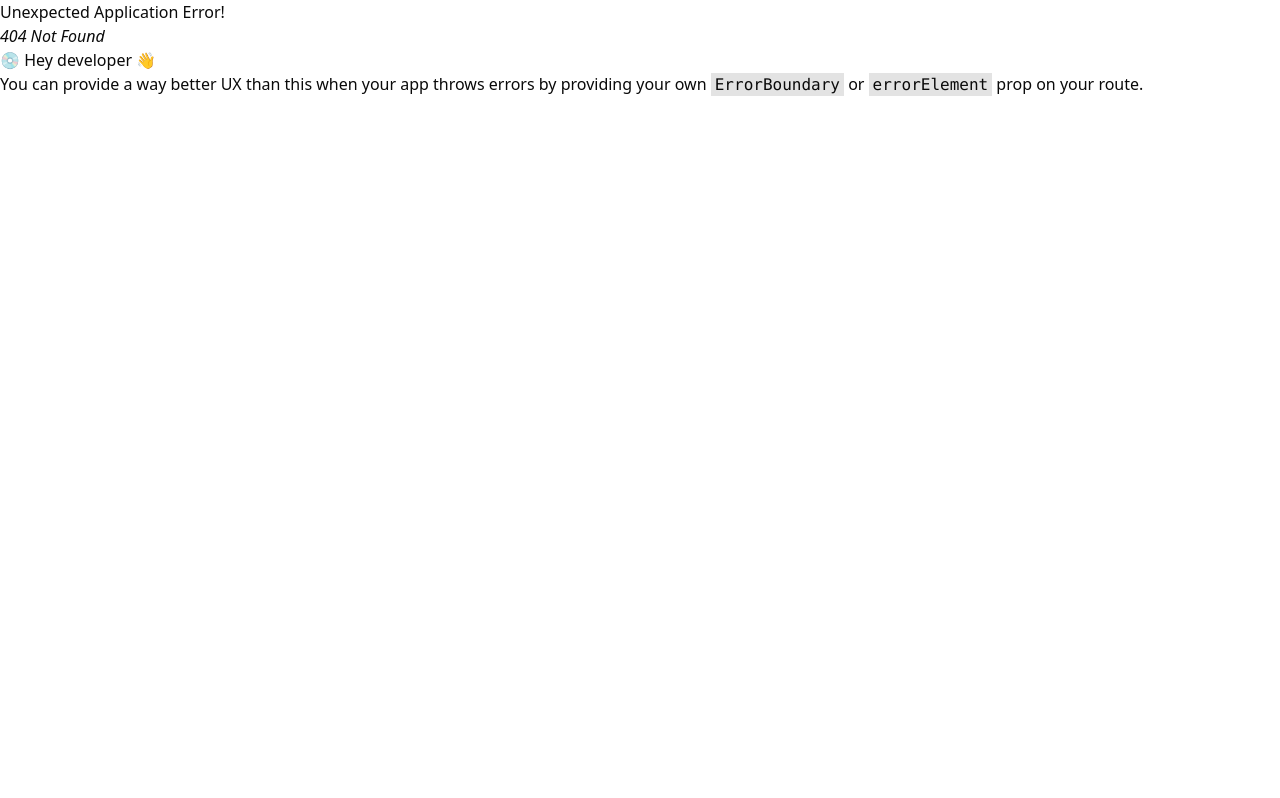
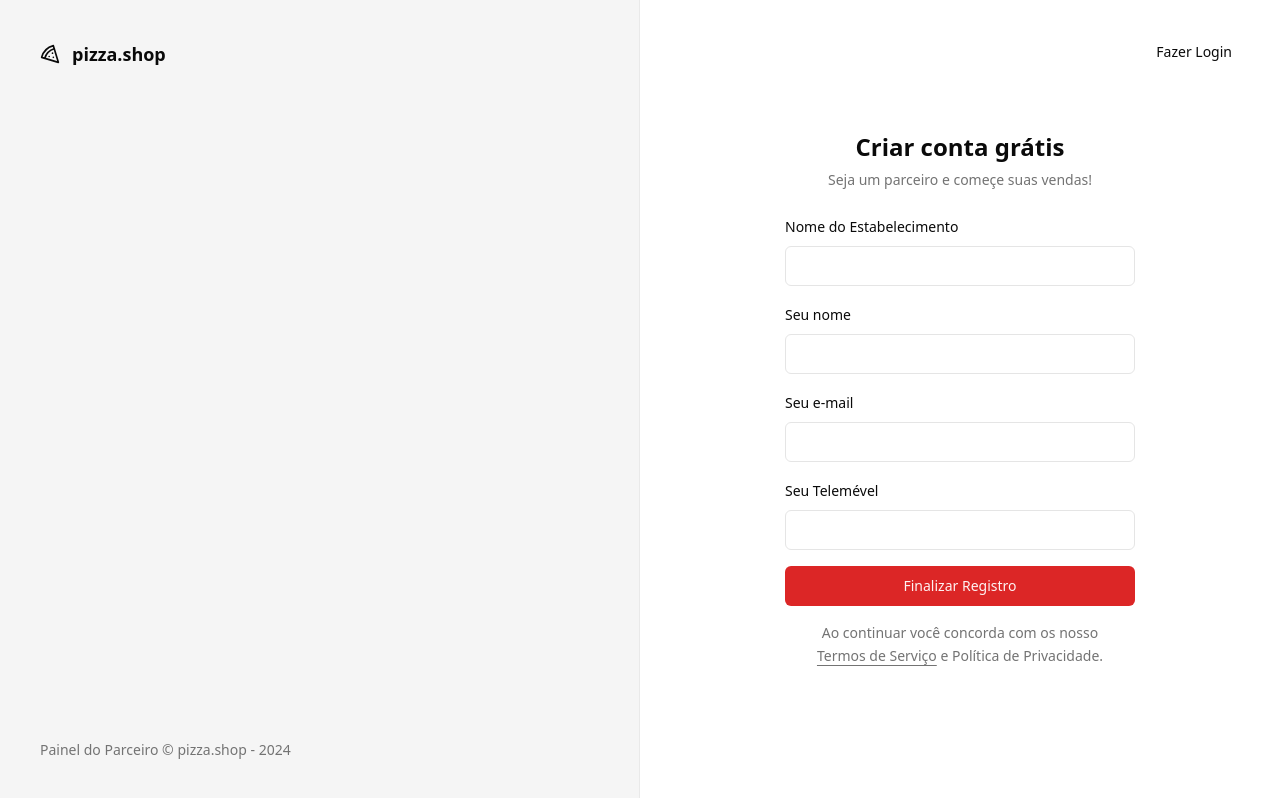
Before and after one commit to devgoncalo/pizzashop-web, a React (Vite) app: page /sign-up in a window 1280 px wide. Before the commit this address had no page. Built offline with nearby package versions, Linux system fonts and the light colour scheme.

Commit message:
feat: Page - Restaurant Registration

```diff
--- a/src/pages/_layouts/auth.tsx
+++ b/src/pages/_layouts/auth.tsx
@@ -14,7 +14,7 @@
         </div>
       </div>
 
-      <div className="flex flex-col items-center justify-center">
+      <div className="relative flex flex-col items-center justify-center">
         <Outlet />
       </div>
     </div>
--- a/src/pages/auth/sign-in.tsx
+++ b/src/pages/auth/sign-in.tsx
@@ -1,5 +1,6 @@
 import { Helmet } from 'react-helmet-async'
 import { useForm } from 'react-hook-form'
+import { Link } from 'react-router-dom'
 import { toast } from 'sonner'
 import { z } from 'zod'
 
@@ -39,6 +40,10 @@
     <>
       <Helmet title="Login" />
       <div className="p-8">
+        <Button variant="ghost" asChild className="absolute right-8 top-8">
+          <Link to="/sign-up">Novo Estabelecimento</Link>
+        </Button>
+
         <div className="flex w-[350px] flex-col justify-center gap-6">
           <div className="flex flex-col gap-2 text-center">
             <h1 className="text-2xl font-semibold leading-tight">
--- /dev/null
+++ b/src/pages/auth/sign-up.tsx
@@ -0,0 +1,107 @@
+import { Helmet } from 'react-helmet-async'
+import { useForm } from 'react-hook-form'
+import { Link, useNavigate } from 'react-router-dom'
+import { toast } from 'sonner'
+import { z } from 'zod'
+
+import { Button } from '@/components/ui/button'
+import { Input } from '@/components/ui/input'
+import { Label } from '@/components/ui/label'
+
+const signUpForm = z.object({
+  restaurantName: z.string(),
+  managerName: z.string(),
+  phone: z.string(),
+  email: z.string().email(),
+})
+
+type SignUpForm = z.infer<typeof signUpForm>
+
+export function SignUp() {
+  const navigate = useNavigate()
+
+  const {
+    register,
+    handleSubmit,
+    formState: { isSubmitting },
+  } = useForm<SignUpForm>()
+
+  async function handleSignUp(data: SignUpForm) {
+    try {
+      await new Promise((resolve) => setTimeout(resolve, 2000))
+
+      toast.success('Restaurante registado com sucesso!', {
+        action: {
+          label: 'Login',
+          onClick: () => navigate('/sign-in'),
+        },
+      })
+    } catch (error) {
+      toast.error('Erro ao registar restaurante.')
+    }
+  }
+
+  return (
+    <>
+      <Helmet title="Registro" />
+      <div className="p-8">
+        <Button variant="ghost" asChild className="absolute right-8 top-8">
+          <Link to="/sign-in">Fazer Login</Link>
+        </Button>
+
+        <div className="flex w-[350px] flex-col justify-center gap-6">
+          <div className="flex flex-col gap-2 text-center">
+            <h1 className="text-2xl font-semibold leading-tight">
+              Criar conta grátis
+            </h1>
+            <p className="text-sm text-muted-foreground">
+              Seja um parceiro e começe suas vendas!
+            </p>
+          </div>
+
+          <form onSubmit={handleSubmit(handleSignUp)} className="space-y-4">
+            <div className="space-y-2">
+              <Label htmlFor="restaurantName">Nome do Estabelecimento</Label>
+              <Input
+                id="restaurantName"
+                type="text"
+                {...register('restaurantName')}
+              />
+            </div>
+
+            <div className="space-y-2">
+              <Label htmlFor="managerName">Seu nome</Label>
+              <Input
+                id="managerName"
+                type="text"
+                {...register('managerName')}
+              />
+            </div>
+
+            <div className="space-y-2">
+              <Label htmlFor="email">Seu e-mail</Label>
+              <Input id="email" type="email" {...register('email')} />
+            </div>
+
+            <div className="space-y-2">
+              <Label htmlFor="phone">Seu Telemével</Label>
+              <Input id="phone" type="tel" {...register('phone')} />
+            </div>
+
+            <Button disabled={isSubmitting} className="w-full" type="submit">
+              Finalizar Registro
+            </Button>
+
+            <p className="px-6 text-center text-sm leading-relaxed text-muted-foreground">
+              Ao continuar você concorda com os nosso{' '}
+              <a className="underline underline-offset-4" href="">
+                Termos de Serviço
+              </a>{' '}
+              e{''} <a href="">Política de Privacidade</a>.
+            </p>
+          </form>
+        </div>
+      </div>
+    </>
+  )
+}
--- a/src/routes.tsx
+++ b/src/routes.tsx
@@ -4,6 +4,7 @@
 import { AuthLayout } from './pages/_layouts/auth'
 import { Dashboard } from './pages/app/dashboard'
 import { SignIn } from './pages/auth/sign-in'
+import { SignUp } from './pages/auth/sign-up'
 
 export const router = createBrowserRouter([
   {
@@ -14,6 +15,9 @@
   {
     path: '/',
     element: <AuthLayout />,
-    children: [{ path: '/sign-in', element: <SignIn /> }],
+    children: [
+      { path: '/sign-in', element: <SignIn /> },
+      { path: '/sign-up', element: <SignUp /> },
+    ],
   },
 ])
```
